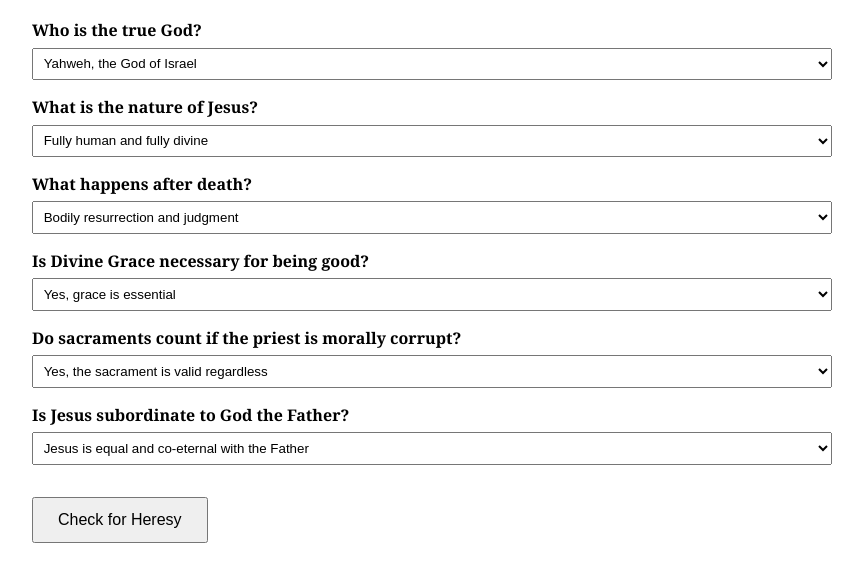
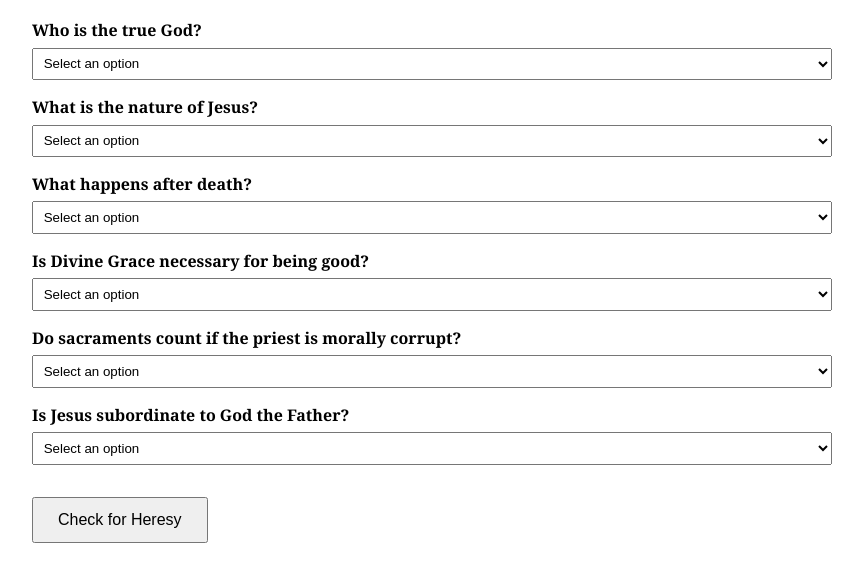
Before and after one commit to rcgphi/early-christian-theologies, a plain HTML site: page index.html in a window 1280 px wide. Shown: the part 99-680 px from the top of the page, without its empty margins (208-1071 px from the left). Drawn offline with Linux system fonts and the light colour scheme.

Commit message:
Update index.html

```diff
--- a/index.html
+++ b/index.html
@@ -37,6 +37,7 @@
 
   <label for="god">Who is the true God?</label>
   <select id="god">
+    <option value="" disabled selected>Select an option</option>
     <option value="yahweh">Yahweh, the God of Israel</option>
     <option value="serpent">The Serpent, bringer of knowledge</option>
     <option value="unknown">An Unknown God beyond the creator of this world</option>
@@ -44,6 +45,7 @@
 
   <label for="jesus">What is the nature of Jesus?</label>
   <select id="jesus">
+    <option value="" disabled selected>Select an option</option>
     <option value="both">Fully human and fully divine</option>
     <option value="divine">Only divine, not human</option>
     <option value="human">Only human, not divine</option>
@@ -51,6 +53,7 @@
 
   <label for="afterlife">What happens after death?</label>
   <select id="afterlife">
+    <option value="" disabled selected>Select an option</option>
     <option value="resurrection">Bodily resurrection and judgment</option>
     <option value="annihilation">Annihilation of the wicked</option>
     <option value="universalism">All return to God eventually</option>
@@ -58,18 +61,21 @@
 
   <label for="grace">Is Divine Grace necessary for being good?</label>
   <select id="grace">
+    <option value="" disabled selected>Select an option</option>
     <option value="yes">Yes, grace is essential</option>
     <option value="no">No, humans can choose goodness on their own</option>
   </select>
 
   <label for="sacraments">Do sacraments count if the priest is morally corrupt?</label>
   <select id="sacraments">
+    <option value="" disabled selected>Select an option</option>
     <option value="yes">Yes, the sacrament is valid regardless</option>
     <option value="no">No, the priest must be pure</option>
   </select>
 
   <label for="subordination">Is Jesus subordinate to God the Father?</label>
   <select id="subordination">
+    <option value="" disabled selected>Select an option</option>
     <option value="equal">Jesus is equal and co-eternal with the Father</option>
     <option value="subordinate">Jesus is divine but created and subordinate</option>
   </select>
@@ -86,6 +92,11 @@
       const grace = document.getElementById("grace").value;
       const sacraments = document.getElementById("sacraments").value;
       const subordination = document.getElementById("subordination").value;
+
+      if (!god || !jesus || !afterlife || !grace || !sacraments || !subordination) {
+        document.getElementById("result").innerHTML = "⚠️ Please answer all questions before checking for heresy.";
+        return;
+      }
 
       if (god !== "yahweh") {
         heresies.push("You reject the God of Israel. (Gnostic tendencies)");
```
